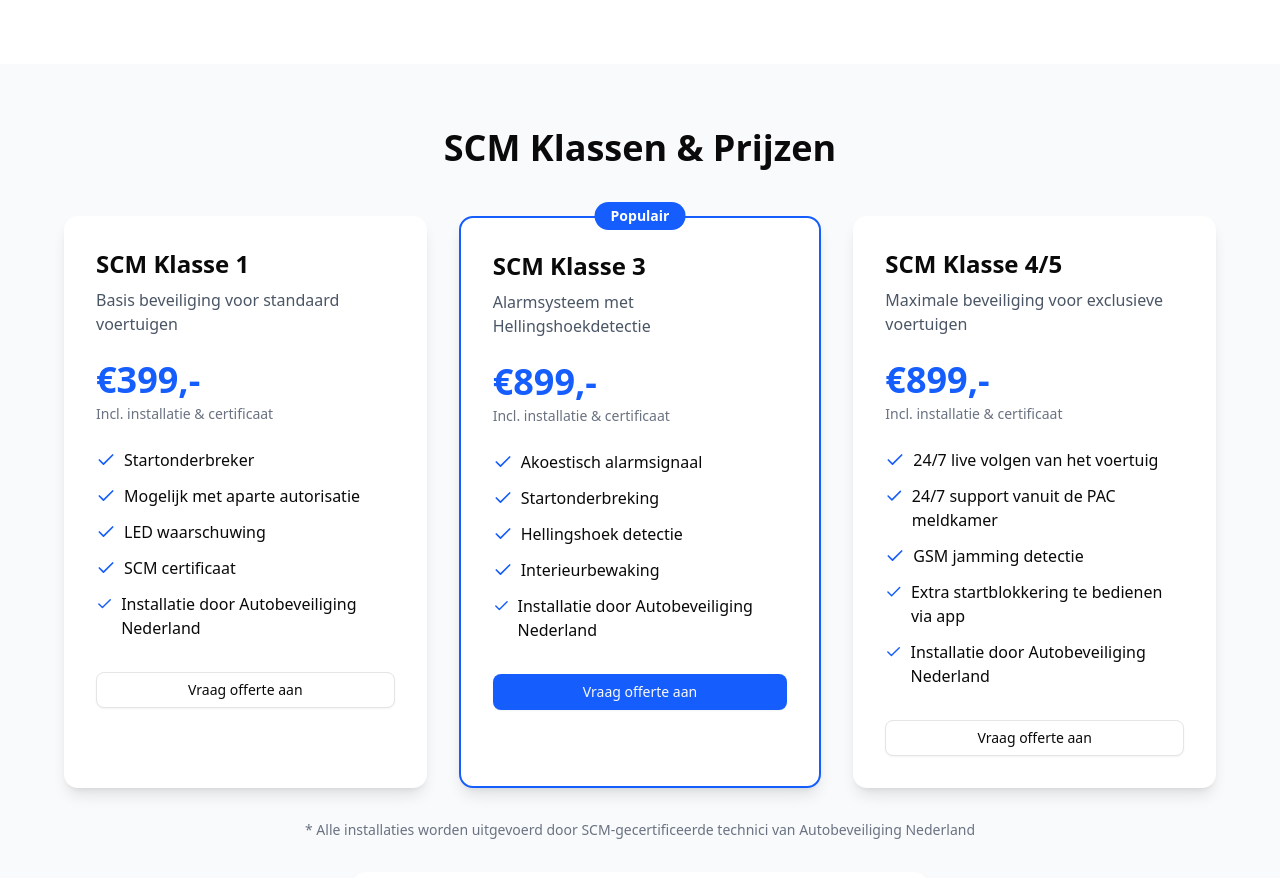
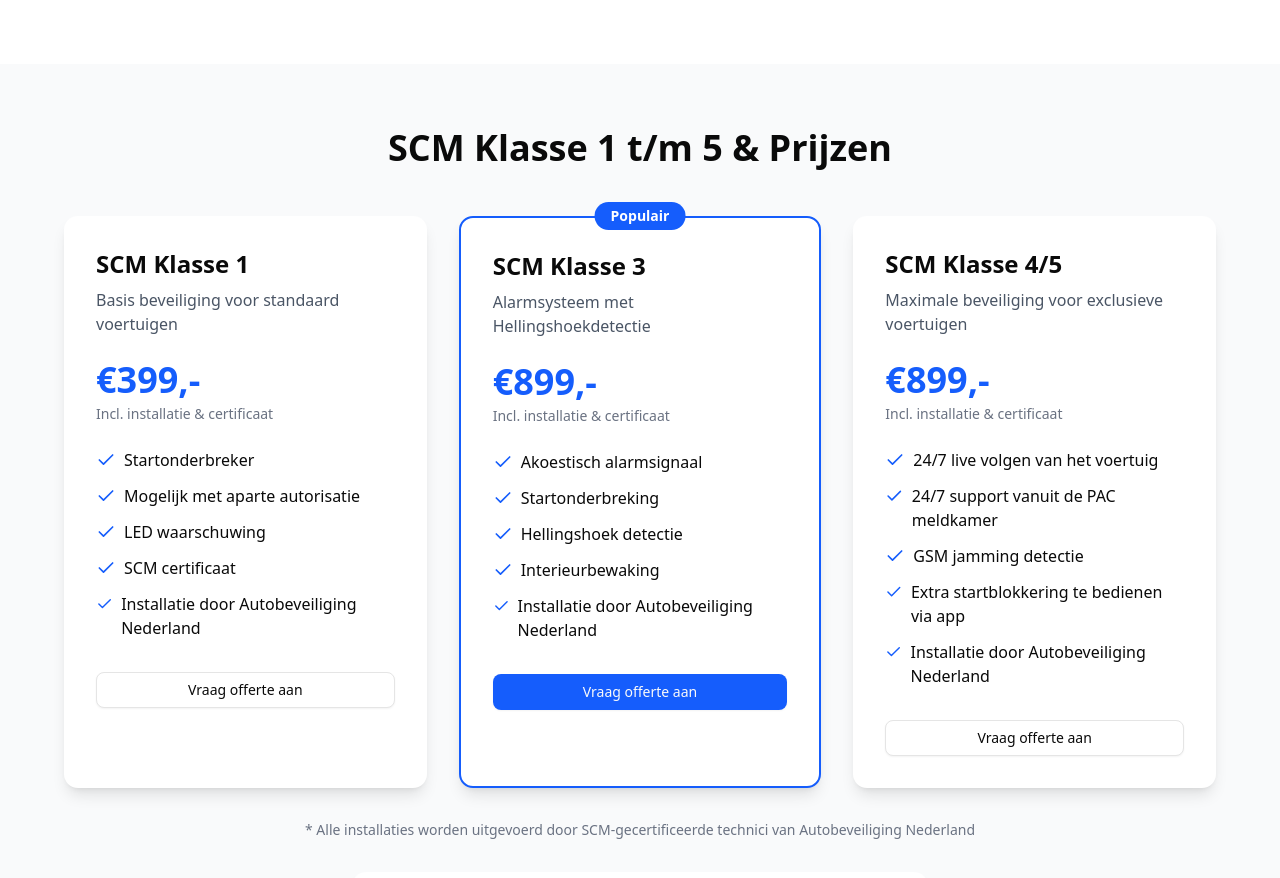
Before and after one commit to autobeveiligingnederland/autobeveiliging-nederland-website, a React (Vite) app: page /scm-alarmsystemen in a window 1280 px wide. Shown: the part 781-1659 px from the top of the page. Built offline with nearby package versions, Linux system fonts and the light colour scheme.

Commit message:
Update SCMPage.jsx

```diff
--- a/src/pages/SCMPage.jsx
+++ b/src/pages/SCMPage.jsx
@@ -59,7 +59,7 @@ export default function SCMPage() {
 
       <section className="py-16 bg-gray-50">
         <div className="container mx-auto px-4">
-          <h2 className="text-4xl font-bold text-center mb-12">SCM Klassen & Prijzen</h2>
+          <h2 className="text-4xl font-bold text-center mb-12">SCM Klasse 1 t/m 5 & Prijzen</h2>
           <div className="grid grid-cols-1 md:grid-cols-3 gap-8 max-w-6xl mx-auto">
             <div className="bg-white rounded-xl shadow-lg p-8">
               <h3 className="text-2xl font-bold mb-2">SCM Klasse 1</h3>
```
